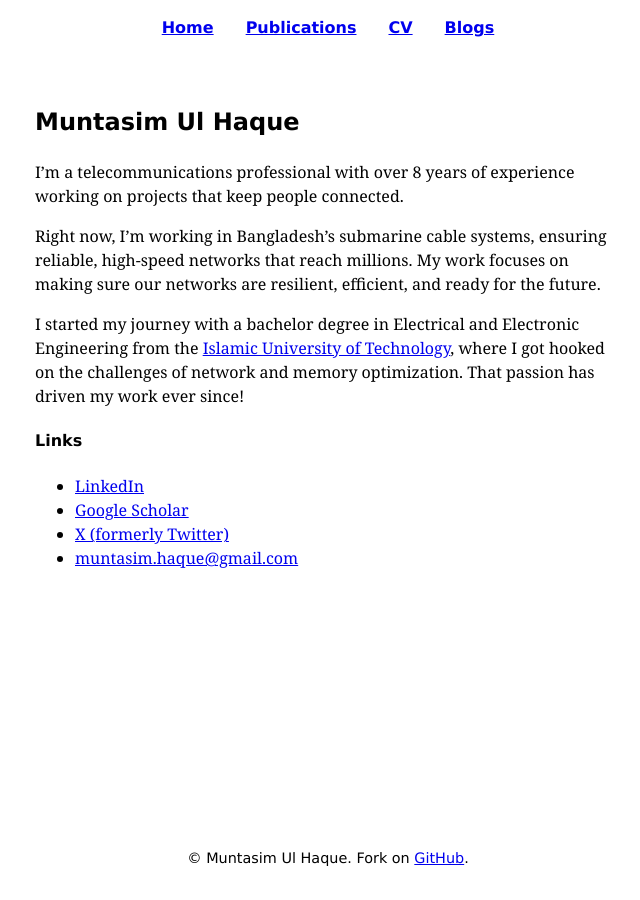
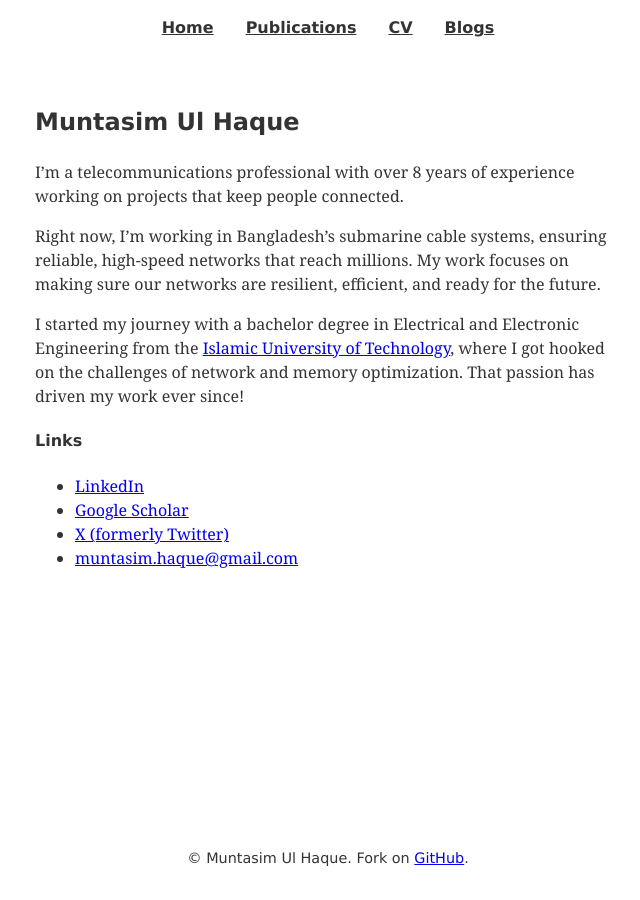
Before and after one commit to muntasimulhaque/muntasimulhaque.github.io, a Jekyll site: the page built from index.md, in a window 1280 px wide. Shown: the whole page, without its empty margins (312-952 px from the left). Built offline with Jekyll 4.4.1, drawn with Linux system fonts in a browser that asks for light colours; our own code applies the rules of GitHub Pages for plain Markdown files.

Commit message:
Update main.css

```diff
--- a/assets/css/main.css
+++ b/assets/css/main.css
@@ -1,4 +1,9 @@
 :root {
+    --primary-color: #333333;
+    --background-color: #ffffff;
+    --text-color: #333333;
+    --link-color: #0000EE;
+    --visited-link-color: #800080;
     --max-content-width: 650px; /* Reduced max content width for better readability */
 }
 
@@ -6,6 +11,8 @@
 body {
     font-family: Georgia, 'Times New Roman', Times, serif; /* Georgia for body text */
     line-height: 1.5;
+    color: var(--text-color);
+    background-color: var(--background-color);
     margin: 0;
     padding: 0;
     width: 100%;
@@ -39,6 +46,17 @@
     box-sizing: border-box;
 }
 
+a {
+    color: var(--link-color);
+}
+
+a:visited {
+    color: var(--visited-link-color);
+}
+
+a:hover {
+}
+
 .menu-toggle {
     display: none;
     font-size: 1.5rem;
@@ -59,6 +77,7 @@
 
 nav a {
     font-family: Verdana, Geneva, sans-serif; /* Verdana for headings */
+    color: var(--primary-color);
     font-weight: bold;
 }
 
@@ -76,6 +95,7 @@
 }
 
 .blog-title a {
+    color: var(--link-color);
     text-decoration: none;
 }
 
@@ -85,6 +105,7 @@
 
 .blog-date {
     display: block;
+    color: var(--text-color);
     font-size: 0.9em;
     margin-top: 0.1rem;
 }
@@ -92,6 +113,7 @@
 /* Blog post styles */
 .blog-post h1 {
     font-size: 1.5em;  /* Reduce font size to be closer to other headings */
+    color: var(--primary-color);
     margin-top: 0;
     margin-bottom: 0.5rem;
 }
@@ -103,6 +125,7 @@
 .blog-post .blog-date {
     display: block;
     font-size: 0.9em;
+    color: var(--text-color);
     margin-top: 0.2rem; /* Small margin to separate the date from the title */
     margin-bottom: 1rem; /* Adjust space between date and content */
 }
@@ -125,6 +148,7 @@
 }
 
 article h1 {
+    color: var(--primary-color);
     margin-top: 0; /* This ensures the title aligns well with the rest of the content */
 }
 
@@ -132,6 +156,7 @@
     font-family: Verdana, Geneva, sans-serif; /* Verdana for headings */
     text-align: center;
     padding: 1rem;
+    color: var(--text-color);
     font-size: 0.9em;
     margin-top: 2rem;
     width: 100%;
@@ -177,6 +202,7 @@
     nav a {
         font-family: Verdana, Geneva, sans-serif; /* Verdana for headings */
         display: block;
+        color: var(--primary-color);
         padding: 0.5rem 1rem;
     }
 }
```
